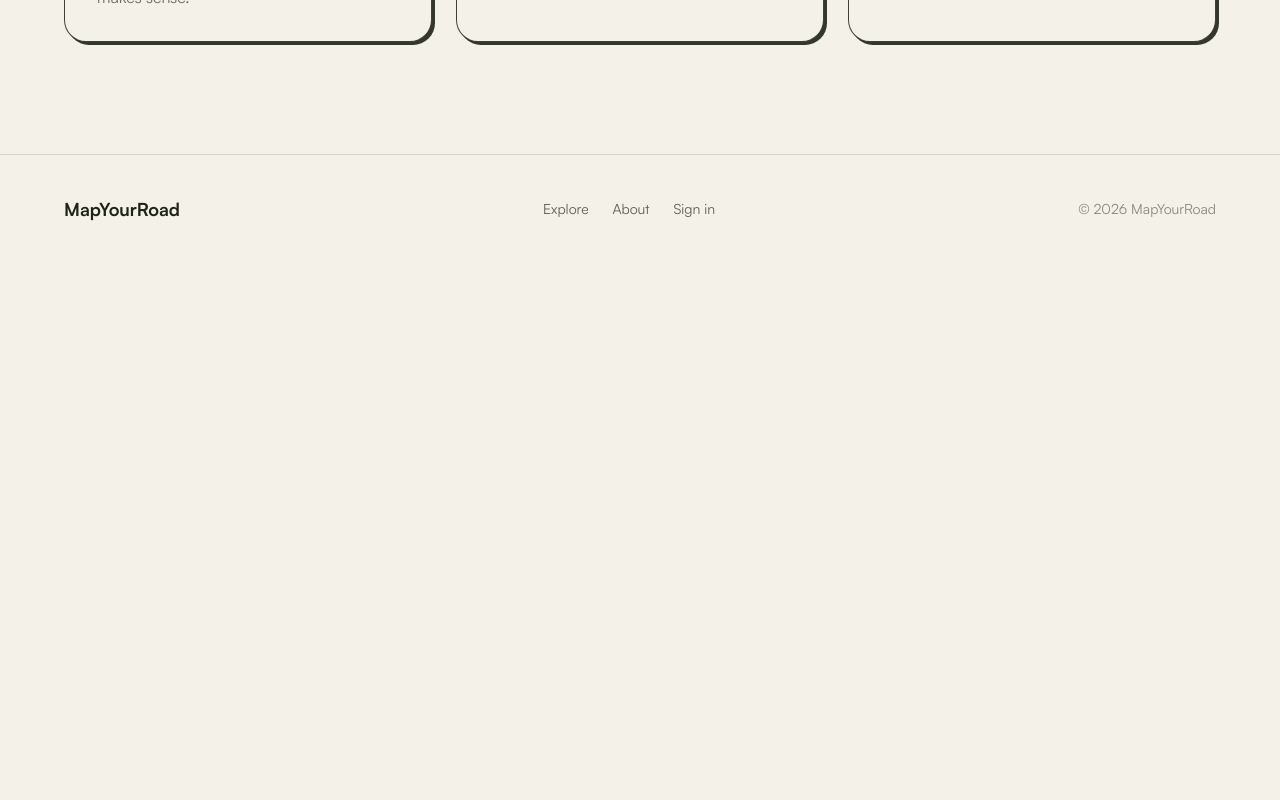
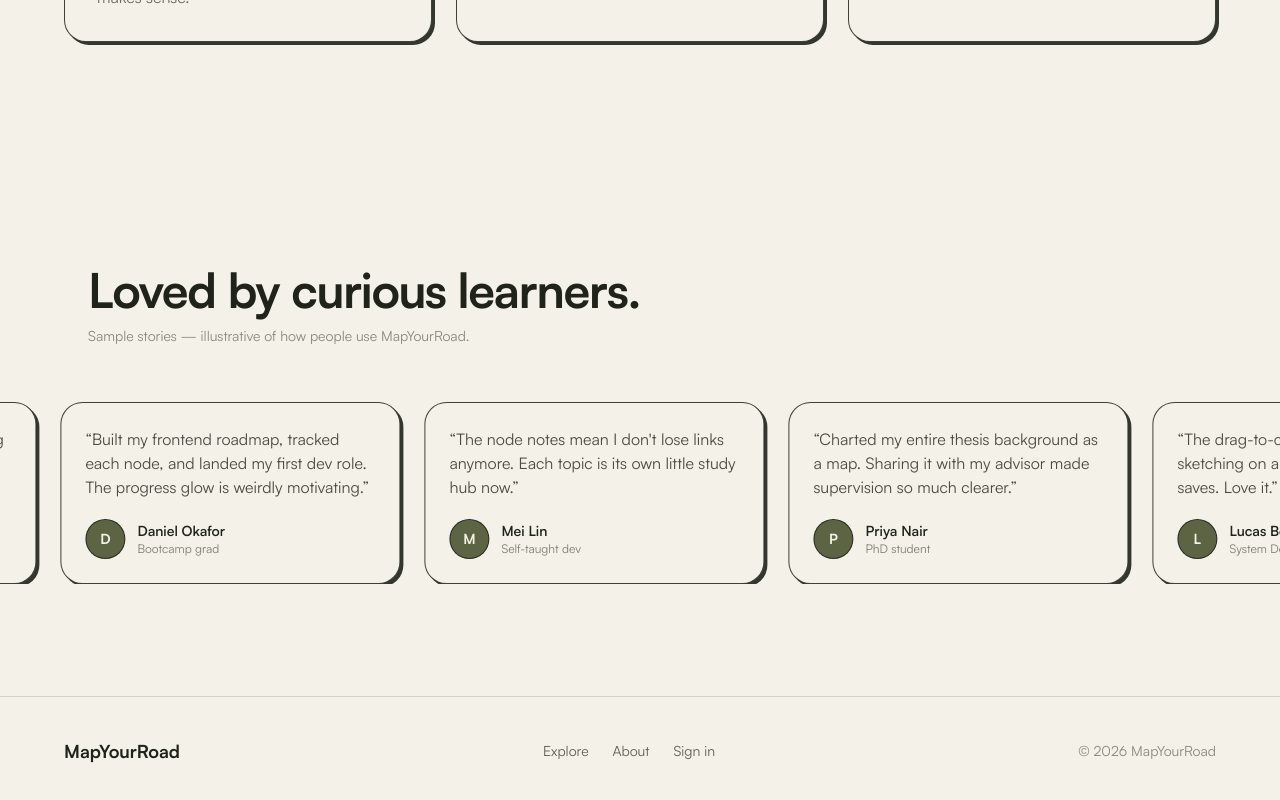
Before and after one commit to sreyashp07/MapYourRoad, a Next.js app: page / in a window 1280 px wide. Shown: the part 1274-2074 px from the top of the page. Before the commit the page ends 1537 px from the top, so only its background shows below. Built offline with nearby package versions, Linux system fonts and the light colour scheme.

Commit message:
feat(landing): add auto-scrolling testimonials marquee (sample data)

```diff
--- a/src/app/globals.css
+++ b/src/app/globals.css
@@ -266,3 +266,16 @@ body {
 .aurora-live {
   animation: aurora-pulse 9s ease-in-out infinite;
 }
+
+/* testimonials marquee */
+@keyframes marquee {
+  from {
+    transform: translateX(0);
+  }
+  to {
+    transform: translateX(-100%);
+  }
+}
+.animate-marquee {
+  animation: marquee 38s linear infinite;
+}
--- a/src/app/page.tsx
+++ b/src/app/page.tsx
@@ -1,6 +1,7 @@
 import { Navbar } from "@/components/landing/navbar";
 import { Hero } from "@/components/landing/hero";
 import { Features } from "@/components/landing/features";
+import { Testimonials } from "@/components/landing/testimonials";
 import { Footer } from "@/components/landing/footer";
 
 export default function Home() {
@@ -10,6 +11,7 @@ export default function Home() {
       <main className="bg-cream">
         <Hero />
         <Features />
+        <Testimonials />
       </main>
       <Footer />
     </>
--- /dev/null
+++ b/src/components/landing/testimonials.tsx
@@ -0,0 +1,86 @@
+"use client";
+
+const TESTIMONIALS = [
+  {
+    name: "Aarav Mehta",
+    role: "CS undergrad, BITS",
+    text: "Finally saw how DSA topics actually connect instead of a flat list. Mapped my whole semester in an evening.",
+  },
+  {
+    name: "Sofia Rossi",
+    role: "ML Engineer",
+    text: "I use it to plan research reading. Seeing prerequisites as a graph changed how I sequence papers.",
+  },
+  {
+    name: "Daniel Okafor",
+    role: "Bootcamp grad",
+    text: "Built my frontend roadmap, tracked each node, and landed my first dev role. The progress glow is weirdly motivating.",
+  },
+  {
+    name: "Mei Lin",
+    role: "Self-taught dev",
+    text: "The node notes mean I don't lose links anymore. Each topic is its own little study hub now.",
+  },
+  {
+    name: "Priya Nair",
+    role: "PhD student",
+    text: "Charted my entire thesis background as a map. Sharing it with my advisor made supervision so much clearer.",
+  },
+  {
+    name: "Lucas Berg",
+    role: "System Design learner",
+    text: "The drag-to-connect builder feels like sketching on a whiteboard, but it actually saves. Love it.",
+  },
+];
+
+function Card({ t }: { t: (typeof TESTIMONIALS)[number] }) {
+  return (
+    <div className="sb-border sb-shadow bg-cream w-[340px] shrink-0 rounded-3xl p-6">
+      <p className="text-ink/80">“{t.text}”</p>
+      <div className="mt-5 flex items-center gap-3">
+        <span className="sb-border bg-olive font-display text-cream flex h-10 w-10 items-center justify-center rounded-full text-sm font-bold">
+          {t.name.charAt(0)}
+        </span>
+        <div>
+          <p className="font-display text-ink text-sm font-semibold">
+            {t.name}
+          </p>
+          <p className="text-ink/55 text-xs">{t.role}</p>
+        </div>
+      </div>
+    </div>
+  );
+}
+
+export function Testimonials() {
+  const row = [...TESTIMONIALS, ...TESTIMONIALS];
+
+  return (
+    <section className="overflow-hidden py-28">
+      <div className="mx-auto max-w-6xl px-4 sm:px-6">
+        <h2 className="font-display text-ink max-w-xl text-4xl font-bold tracking-tight sm:text-5xl">
+          Loved by curious learners.
+        </h2>
+        <p className="text-ink/50 mt-3 text-sm">
+          Sample stories — illustrative of how people use MapYourRoad.
+        </p>
+      </div>
+
+      <div className="group relative mt-14 flex gap-6 overflow-hidden">
+        <div className="animate-marquee flex gap-6 group-hover:[animation-play-state:paused]">
+          {row.map((t, i) => (
+            <Card key={`a-${i}`} t={t} />
+          ))}
+        </div>
+        <div
+          className="animate-marquee flex gap-6 group-hover:[animation-play-state:paused]"
+          aria-hidden
+        >
+          {row.map((t, i) => (
+            <Card key={`b-${i}`} t={t} />
+          ))}
+        </div>
+      </div>
+    </section>
+  );
+}
```
